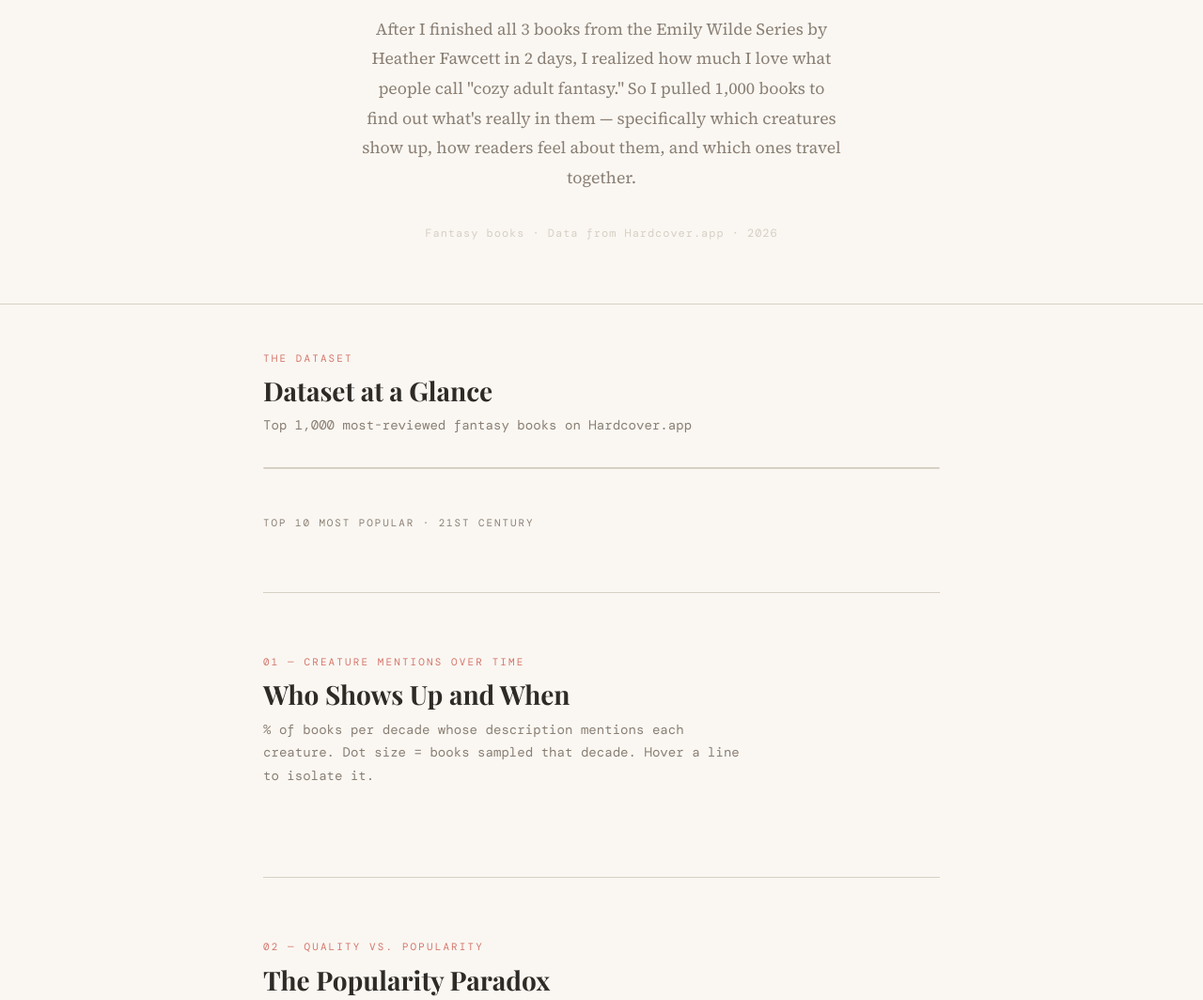
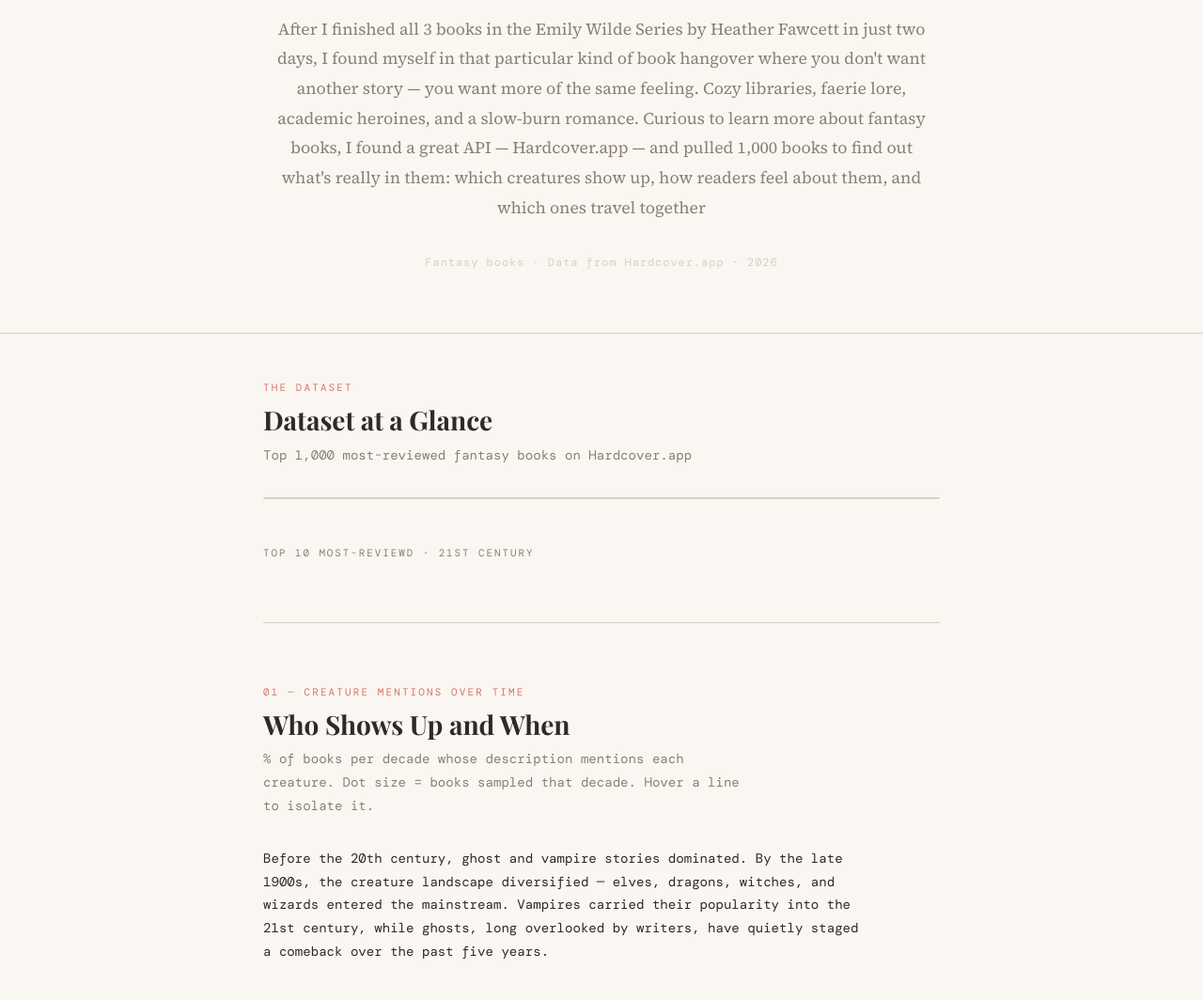
Before and after one commit to statcatio/fantasy-book-analysis, a plain HTML site: page analysis/index.html in a window 1280 px wide. Shown: the part 222-1286 px from the top of the page at 94% size. Drawn offline with nearby package versions, Linux system fonts and the light colour scheme; no server answers.

Commit message:
adding paragraph summary

```diff
--- a/analysis/index.html
+++ b/analysis/index.html
@@ -56,7 +56,7 @@
     .hero-lede {
       font-size: 1.1rem;
       color: var(--muted);
-      max-width: 55ch;
+      max-width: 75ch;
       margin: 0 auto 2rem;
       line-height: 1.8;
     }
@@ -106,6 +106,14 @@
       font-family: var(--mono);
       margin-bottom: 2rem;
       max-width: 60ch;
+    }
+
+    .section-summary {
+      font-size: 0.88rem;
+      color: var(--mono);
+      font-family: var(--mono);
+      margin-bottom: 2rem;
+      max-width: 75ch;
     }
 
     .stat-grid {
@@ -279,7 +287,8 @@
 <header class="hero">
   <div class="col">
     <h1>It's Official:<br>Ghosts Are Coming Back</h1>
-    <p class="hero-lede">After I finished all 3 books from the Emily Wilde Series by Heather Fawcett in 2 days, I realized how much I love what people call "cozy adult fantasy." So I pulled 1,000 books to find out what's really in them — specifically which creatures show up, how readers feel about them, and which ones travel together.</p>
+    <p class="hero-lede">After I finished all 3 books in the Emily Wilde Series by Heather Fawcett in just two days, I found myself in that particular kind of book hangover where you don't want another story — you want more of the same feeling. Cozy libraries, faerie lore, academic heroines, and a slow-burn romance.
+Curious to learn more about fantasy books, I found a great API — Hardcover.app — and pulled 1,000 books to find out what's really in them: which creatures show up, how readers feel about them, and which ones travel together</p>
     <p class="hero-byline">Fantasy books · Data from Hardcover.app · 2026</p>
   </div>
 </header>
@@ -294,7 +303,7 @@
       <h2 class="section-title">Dataset at a Glance</h2>
       <p class="section-desc">Top 1,000 most-reviewed fantasy books on Hardcover.app</p>
       <div class="stat-grid" id="stat-grid"></div>
-      <p class="shelf-eyebrow">Top 10 most popular · 21st century</p>
+      <p class="shelf-eyebrow">Top 10 most-reviewd · 21st century</p>
       <div id="bookshelf"></div>
     </div>
 
@@ -302,6 +311,7 @@
       <p class="section-label">01 — Creature mentions over time</p>
       <h2 class="section-title">Who Shows Up and When</h2>
       <p class="section-desc">% of books per decade whose description mentions each creature. Dot size = books sampled that decade. Hover a line to isolate it.</p>
+            <p class="section-summary">Before the 20th century, ghost and vampire stories dominated. By the late 1900s, the creature landscape diversified — elves, dragons, witches, and wizards entered the mainstream. Vampires carried their popularity into the 21st century, while ghosts, long overlooked by writers, have quietly staged a comeback over the past five years.</p>
       <div id="creature-legend" class="legend"></div>
       <div id="creature-chart"></div>
     </div>
@@ -373,6 +383,14 @@ Promise.all(Object.entries(DATA).map(([k, url]) =>
 const COVERS = {
   "Project Hail Mary": "../src/image/project_hail_mary.png",
   "The Hunger Games":  "../src/image/hunger-games.png",
+  "Harry Potter and the Goblet of Fire":  "../src/image/harry-potter-and-goblet.png",
+  "Harry Potter and the Order of the Phoenix":  "../src/image/harry-potter-and-the-order.png",
+  "Harry Potter and the Deathly Hallows":  "../src/image/harry-potter-and-deathly.png",
+  "Harry Potter and the Half-Blood Prince":  "../src/image/harry-potter-and-half-blood.png",
+  "The Martian":  "../src/image/the-martian.png",
+  "Catching Fire":  "../src/image/catching-fire.png",
+  "Mistborn: The Final Empire":  "../src/image/mistborn.png",
+  "Ready Player One":  "../src/image/ready-player-one.png"
 };
 
 function renderBookshelf(books) {
```
Also changed, not shown: src/image/catching-fire.png (added), src/image/harry-potter-and-deathly.png (added), src/image/harry-potter-and-goblet.png (added), src/image/harry-potter-and-half-blood.png (added), src/image/harry-potter-and-the-order.png (added), src/image/mistborn.png (added), src/image/ready-player-one.png (added), src/image/the-martian.png (added).
